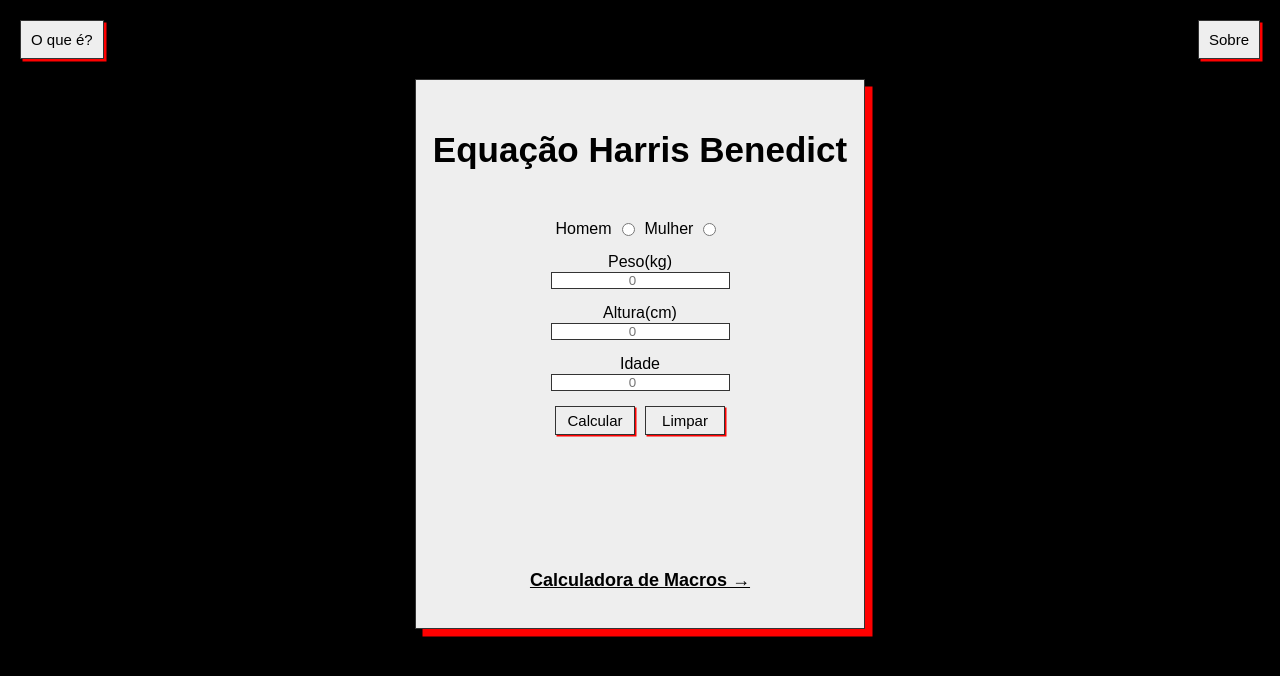
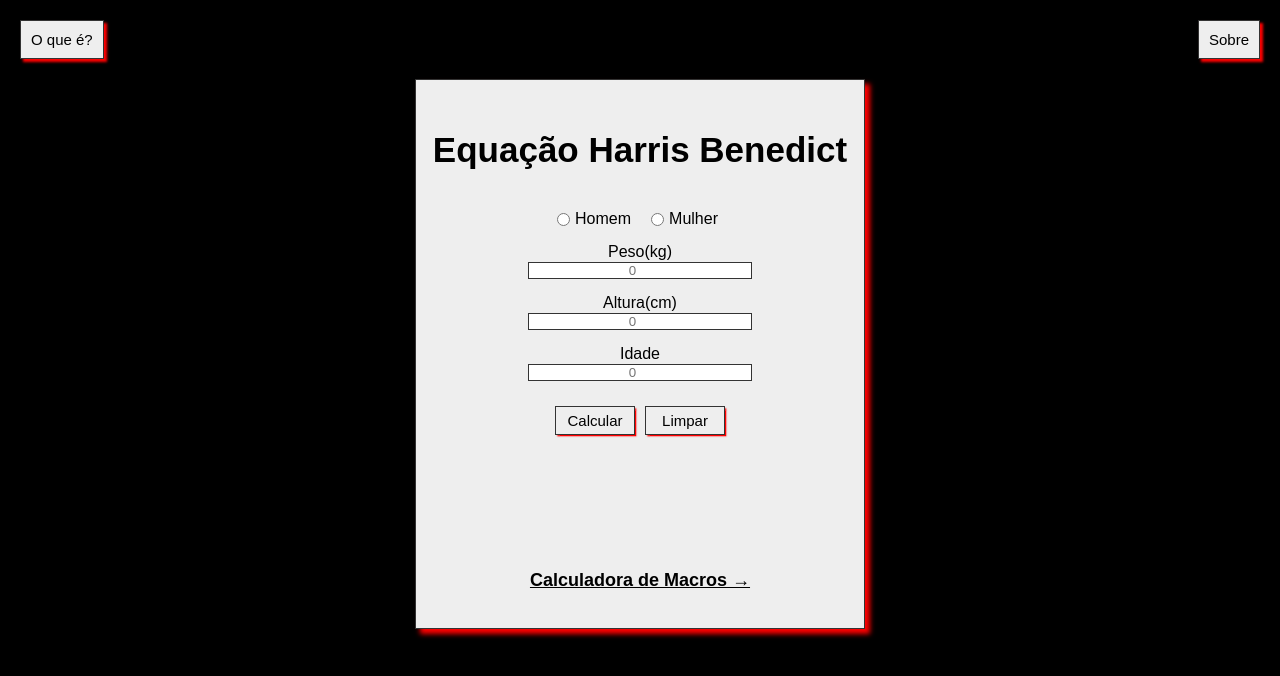
Before and after one commit to gessivamjr/calculadora-de-macros, a React (Vite) app: page / in a window 1280 px wide. Shown: the top 676 px of the page. Built offline with nearby package versions, Linux system fonts and the light colour scheme.

Commit message:
created profile section

```diff
--- a/src/components/Forms.jsx
+++ b/src/components/Forms.jsx
@@ -1,17 +1,34 @@
-import { useContext } from "react";
+import { useContext, useEffect } from "react";
 import { Link } from "react-router-dom";
-import { Box } from "../styles/styles";
+import { Box, FormContent } from "../styles/styles";
 import { ResultContext } from "./Contexts";
 
 export default function Forms() {
     const [showResult, setShowResult] = useContext(ResultContext);
 
+    useEffect(() => {
+        if (showResult) {
+            localStorage.setItem("result", showResult);
+        }
+    }, [showResult]);
+
+    useEffect(() => {
+        const savedResult = localStorage.getItem("result");
+        if (savedResult) {
+            setShowResult(savedResult);
+        }
+    }, []);
+
     function calculate() {
-        const fieldWeight = document.getElementsByClassName("fields")[0];
-        const fieldHeight = document.getElementsByClassName("fields")[1];
-        const fieldAge = document.getElementsByClassName("fields")[2];
-        let manRadio = document.getElementsByClassName("radio")[1].checked;
-        let womanRadio = document.getElementsByClassName("radio")[3].checked;
+        const fieldWeight =
+            document.getElementsByClassName("inputs__fields")[0];
+        const fieldHeight =
+            document.getElementsByClassName("inputs__fields")[1];
+        const fieldAge = document.getElementsByClassName("inputs__fields")[2];
+        const manRadio =
+            document.getElementsByClassName("radios__button")[0].checked;
+        const womanRadio =
+            document.getElementsByClassName("radios__button")[1].checked;
         const manEquation =
             66 +
             13.7 * fieldWeight.value +
@@ -23,15 +40,15 @@ export default function Forms() {
             1.8 * fieldHeight.value -
             4.7 * fieldAge.value;
 
-        if (manRadio == true) {
+        if (manRadio === true) {
             return setShowResult(manEquation.toFixed(0));
-        } else if (womanRadio == true) {
+        } else if (womanRadio === true) {
             return setShowResult(womanEquation.toFixed(0));
         }
     }
 
     function clearFields() {
-        const inputs = document.querySelectorAll(".fields");
+        const inputs = document.querySelectorAll(".inputs__fields");
         inputs.forEach((input) => {
             input.value = "";
         });
@@ -39,7 +56,7 @@ export default function Forms() {
     }
 
     {
-        const allRadios = document.getElementsByName("radio_button");
+        const allRadios = document.getElementsByName("gender");
         let booRadio;
         let x = 0;
         for (x = 0; x < allRadios.length; x++) {
@@ -56,46 +73,63 @@ export default function Forms() {
 
     return (
         <Box>
+            <FormContent>
                 <h1 className="title">Equação Harris Benedict</h1>
                 <form>
-                <div className="radio_buttons">
-                    <label className="radio">Homem</label>
-                    <input className="radio" type="radio" name="radio_button" />
-                    <label className="radio">Mulher</label>
-                    <input className="radio" type="radio" name="radio_button" />
+                    <div className="radios">
+                        <input
+                            className="radios__button"
+                            type="radio"
+                            name="gender"
+                        />
+                        <label className="radios__label">Homem</label>
+                        <input
+                            className="radios__button"
+                            type="radio"
+                            name="gender"
+                        />
+                        <label className="radios__label">Mulher</label>
                     </div>
-                <label>Peso(kg)</label>
+                    <div className="inputs">
+                        <label className="inputs__label">Peso(kg)</label>
                         <input
-                    className="fields"
+                            className="inputs__fields"
                             type="number"
                             required
                             placeholder="0"
                         />
-                <label>Altura(cm)</label>
+                        <label className="inputs__label">Altura(cm)</label>
                         <input
-                    className="fields"
+                            className="inputs__fields"
                             type="number"
                             required
                             placeholder="0"
                         />
-                <label>Idade</label>
+                        <label className="inputs__label">Idade</label>
                         <input
-                    className="fields"
+                            className="inputs__fields"
                             type="number"
                             required
                             placeholder="0"
                         />
+                    </div>
                 </form>
-            <div>
-                <button onClick={calculate} className="input_button">
+                <div className="buttons">
+                    <button onClick={calculate} className="buttons__form">
                         Calcular
                     </button>
-                <button onClick={clearFields}>Limpar</button>
+                    <button onClick={clearFields} className="buttons__form">
+                        Limpar
+                    </button>
                 </div>
+
                 <h1 className={showResult ? "result" : "result hide"}>
                     {showResult} kcal
                 </h1>
-            <Link to="/calculator/">Calculadora de Macros &#8594;</Link>
+                <Link to="/calculator/" className="link">
+                    Calculadora de Macros &#8594;
+                </Link>
+            </FormContent>
         </Box>
     );
 }
--- /dev/null
+++ b/src/components/UserProfile.jsx
@@ -0,0 +1,78 @@
+import { useContext, useEffect } from "react";
+import { Box, ProfileContent } from "../styles/styles";
+import { ResultContext } from "./Contexts";
+
+export default function UserProfile() {
+    const [showResult, setShowResult] = useContext(ResultContext);
+    useEffect(() => {
+        const savedResult = localStorage.getItem("result");
+        if (savedResult) {
+            setShowResult(savedResult);
+        }
+    }, []);
+
+    return (
+        <Box>
+            <ProfileContent>
+                <div className="TMB">
+                    <h3 className="TMB__title">Sua TMB:</h3>
+                    <h1 className="TMB__value">{showResult} kcal</h1>
+                </div>
+                <div className="biotype">
+                    <h3 className="biotype__title">Seu biotipo:</h3>
+                    <input
+                        type="radio"
+                        className="biotype__radio"
+                        name="biotype"
+                    />
+                    <label className="biotype__label">Ectomorfo</label>
+                    <input
+                        type="radio"
+                        className="biotype__radio"
+                        name="biotype"
+                    />
+                    <label className="biotype__label">Mesomorfo</label>
+                    <input
+                        type="radio"
+                        className="biotype__radio"
+                        name="biotype"
+                    />
+                    <label className="biotype__label">Endomorfo</label>
+                </div>
+                <div className="objective">
+                    <h3 className="objective__title">Seu objetivo:</h3>
+                    <div className="objective__block">
+                        <input
+                            type="radio"
+                            className="objective__radio"
+                            name="objetive"
+                        />
+                        <label className="objective__label">
+                            Perda de gordura
+                        </label>
+                    </div>
+                    <div className="objective__block">
+                        <input
+                            type="radio"
+                            className="objective__radio"
+                            name="objective"
+                        />
+                        <label className="objective__label">
+                            Manutenção de peso
+                        </label>
+                    </div>
+                    <div className="objective__block">
+                        <input
+                            type="radio"
+                            className="objective__radio"
+                            name="objective"
+                        />
+                        <label className="objective__label">
+                            Ganho de massa
+                        </label>
+                    </div>
+                </div>
+            </ProfileContent>
+        </Box>
+    );
+}
--- a/src/pages/Equation.jsx
+++ b/src/pages/Equation.jsx
@@ -1,11 +1,14 @@
 import Forms from "../components/Forms";
 import Nav from "../components/Nav";
+import { EquationContainer } from "../styles/styles";
 
 export default function Equation() {
     return (
         <>
             <Nav />
-            <Forms />
+            <EquationContainer>
+                <Forms />
+            </EquationContainer>
         </>
     );
 }
--- a/src/styles/styles.jsx
+++ b/src/styles/styles.jsx
@@ -1,23 +1,54 @@
 import styled from "styled-components";
+
+export const EquationContainer = styled.div`
+    display: flex;
+    justify-content: center;
+    width: 100vw;
+`;
+
+export const CalculatorContainer = styled.div`
+    display: flex;
+    justify-content: space-around;
+    align-items: center;
+    height: 100vh;
+
+    .link {
+        position: absolute;
+        top: 94%;
+        right: 48.5%;
+        font-size: larger;
+        font-weight: bold;
+        text-decoration: none;
+        color: ${({ theme }) => theme.color.primary};
+    }
+
+    .link:hover {
+        color: ${({ theme }) => theme.color.secundary};
+    }
+`;
 
 export const Box = styled.div`
     display: flex;
     flex-direction: column;
     justify-content: flex-start;
     align-items: center;
-    margin: auto;
     width: 450px;
     height: 550px;
     border: 1px solid ${({ theme }) => theme.color.quaternary};
-    box-shadow: 7.5px 7.5px red;
+    box-shadow: 5px 5px 5px red;
     background-color: ${({ theme }) => theme.color.primary};
+`;
+
+export const Navbar = styled.nav`
+    display: flex;
+    justify-content: space-between;
 
     button {
-        width: 80px;
-        padding: 5px;
+        padding: 10px;
+        margin: 20px;
         font-size: 15px;
         border: 1px solid ${({ theme }) => theme.color.quaternary};
-        box-shadow: 1.5px 1.5px red;
+        box-shadow: 2.5px 2.5px 2.5px red;
         background-color: ${({ theme }) => theme.color.primary};
     }
 
@@ -25,42 +56,112 @@ export const Box = styled.div`
         background-color: ${({ theme }) => theme.color.secundary};
     }
 
-    .input_button {
-        margin-right: 10px;
+    .popup__oque {
+        display: flex;
+        justify-content: center;
+        position: absolute;
+        top: 70px;
+        left: 50px;
+        width: 400px;
+        height: 450px;
+        background-color: ${({ theme }) => theme.color.primary};
+        box-shadow: 5px 5px 5px red;
     }
+
+    .popup__sobre {
+        display: flex;
+        justify-content: center;
+        position: absolute;
+        top: 70px;
+        right: 50px;
+        width: 400px;
+        height: 450px;
+        background-color: ${({ theme }) => theme.color.primary};
+        box-shadow: 5px 5px 5px red;
+    }
+
+    .popup__oque--button {
+        box-shadow: 2.5px 2.5px 2.5px red;
+        position: absolute;
+        left: 365px;
+        bottom: 400px;
+    }
+
+    .popup__sobre--button {
+        box-shadow: 2.5px 2.5px 2.5px red;
+        position: absolute;
+        right: 365px;
+        bottom: 400px;
+    }
+
+    .hide {
+        display: none;
+    }
+`;
+
+export const FormContent = styled.div`
+    display: flex;
+    flex-direction: column;
+    justify-content: flex-start;
+    align-items: center;
 
     .title {
         font-size: 35px;
         margin-top: 50px;
-        margin-bottom: 50px;
+        margin-bottom: 40px;
     }
 
-    .radio_buttons {
-        width: 100%;
+    .radios {
         display: flex;
+        justify-content: center;
         align-items: center;
         margin-bottom: 15px;
         position: relative;
-        left: 5px;
+        left: 7.5px;
     }
 
-    .radio {
-        margin-right: 10px;
+    .inputs {
+        margin: auto;
+        width: 50%;
+        text-align: center;
     }
 
-    label {
-        text-align: center;
-        display: block;
+    .buttons {
+        display: flex;
+        justify-content: center;
+        position: relative;
+        right: 5px;
+        margin-top: 10px;
     }
 
-    .fields {
+    .radios__button {
+        margin-right: 5px;
+    }
+
+    .radios__label {
+        margin-right: 20px;
+        text-align: center;
+    }
+
+    .inputs__fields {
         width: 100%;
         margin-bottom: 15px;
+        text-align: center;
+        border: 1px solid ${({ theme }) => theme.color.quaternary};
     }
 
-    input {
-        text-align: center;
+    .buttons__form {
+        margin-left: 10px;
+        width: 80px;
+        padding: 5px;
+        font-size: 15px;
         border: 1px solid ${({ theme }) => theme.color.quaternary};
+        box-shadow: 1.5px 1.5px 1.5px red;
+        background-color: ${({ theme }) => theme.color.primary};
+    }
+
+    .buttons__form:hover {
+        background-color: ${({ theme }) => theme.color.secundary};
     }
 
     .result {
@@ -73,7 +174,7 @@ export const Box = styled.div`
         display: none;
     }
 
-    a {
+    .link {
         position: absolute;
         top: 570px;
         font-size: large;
@@ -81,71 +182,12 @@ export const Box = styled.div`
         color: black;
     }
 
-    a:hover {
+    .link:hover {
         color: ${({ theme }) => theme.color.quaternary};
     }
 `;
 
-export const Navbar = styled.nav`
-    display: flex;
-    justify-content: space-between;
-
-    button {
-        padding: 10px;
-        margin: 20px;
-        font-size: 15px;
-        border: 1px solid ${({ theme }) => theme.color.quaternary};
-        box-shadow: 2.5px 2.5px red;
-        background-color: ${({ theme }) => theme.color.primary};
-    }
-
-    .popup {
-        display: flex;
-        justify-content: center;
-        position: absolute;
-        top: 70px;
-        left: 50px;
-        width: 400px;
-        height: 450px;
-        background-color: ${({ theme }) => theme.color.primary};
-        box-shadow: 5px 5px red;
-    }
-
-    .popup_um {
-        display: flex;
-        justify-content: center;
-        position: absolute;
-        top: 70px;
-        right: 50px;
-        width: 400px;
-        height: 450px;
-        background-color: ${({ theme }) => theme.color.primary};
-        box-shadow: 5px 5px red;
-    }
-
-    .hide {
-        display: none;
-    }
-
-    .close {
-        position: absolute;
-        left: 365px;
-        bottom: 400px;
-    }
-
-    .close_um {
-        box-shadow: 2.5px 2.5px red;
-        position: absolute;
-        right: 365px;
-        bottom: 400px;
-    }
-
-    button:hover {
-        background-color: ${({ theme }) => theme.color.secundary};
-    }
-`;
-
-export const Oque = styled.div`
+export const PopupContent = styled.div`
     display: flex;
     flex-direction: column;
     justify-content: flex-start;
@@ -164,21 +206,46 @@ export const Oque = styled.div`
     }
 `;
 
-export const Sobre = styled.div`
+export const ProfileContent = styled.div`
     display: flex;
     flex-direction: column;
     justify-content: flex-start;
-    align-items: center;
+    margin-top: 50px;
     padding: 30px;
+    text-align: center;
 
-    h1 {
-        margin-bottom: 25px;
-        font-size: 35px;
+    .TMB,
+    .biotype,
+    .objective {
+        margin-bottom: 50px;
     }
 
-    p {
-        margin-bottom: 25px;
-        word-spacing: 5px;
-        letter-spacing: 1px;
+    .TMB__title,
+    .biotype__title,
+    .objective__title {
+        font-size: 20px;
+        margin-bottom: 15px;
+    }
+
+    .TMB__value {
+        font-size: 40px;
+    }
+
+    .biotype__label,
+    .objective__label {
+        font-size: 20px;
+    }
+
+    .biotype__radio {
+        margin-right: 5px;
+        margin-left: 10px;
+    }
+
+    .objective__block {
+        margin-bottom: 7.5px;
+    }
+
+    .objective__radio {
+        margin-right: 5px;
     }
 `;
```
Also changed, not shown: src/components/PopupOque.jsx (+5 -5 lines), src/components/PopupSobre.jsx (+5 -5 lines), src/pages/Calculator.jsx (+9 -10 lines). Lines whose indentation alone changed are shown as unchanged.
